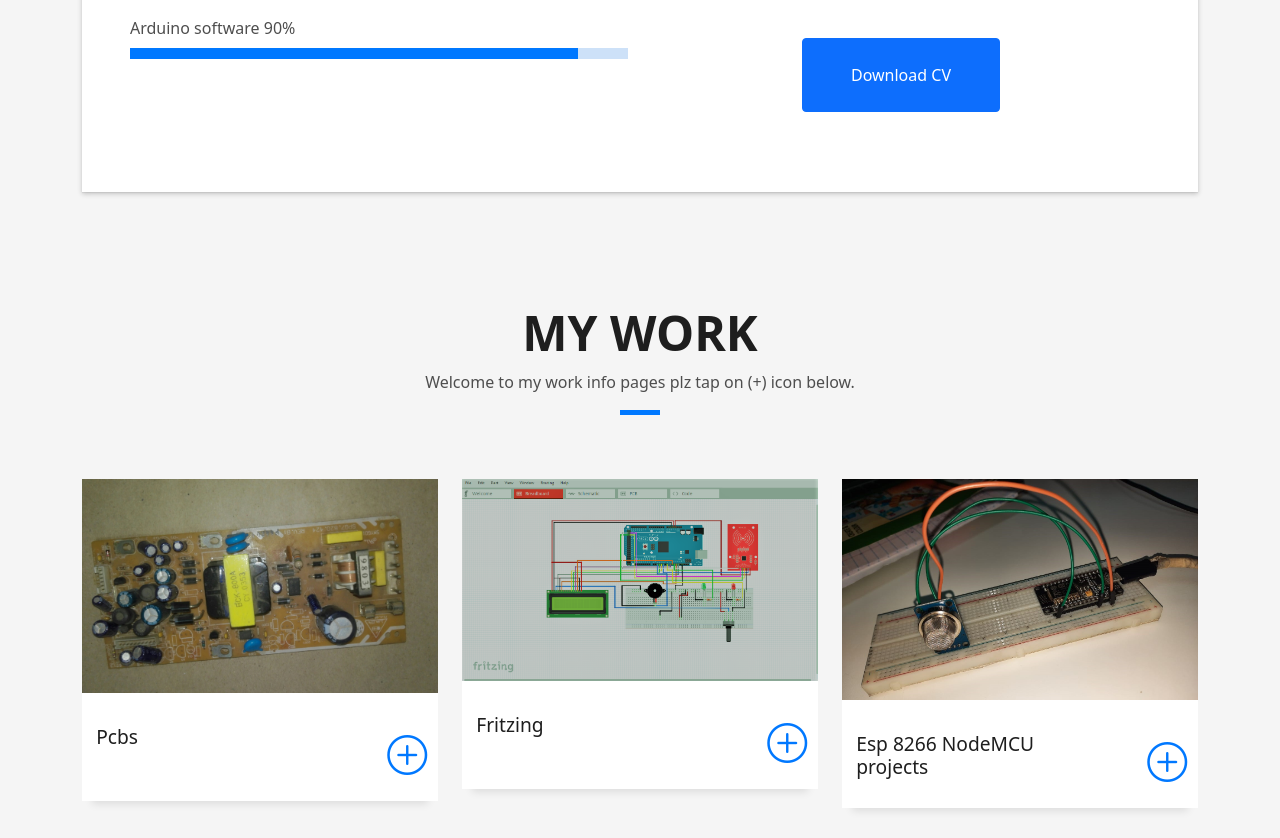
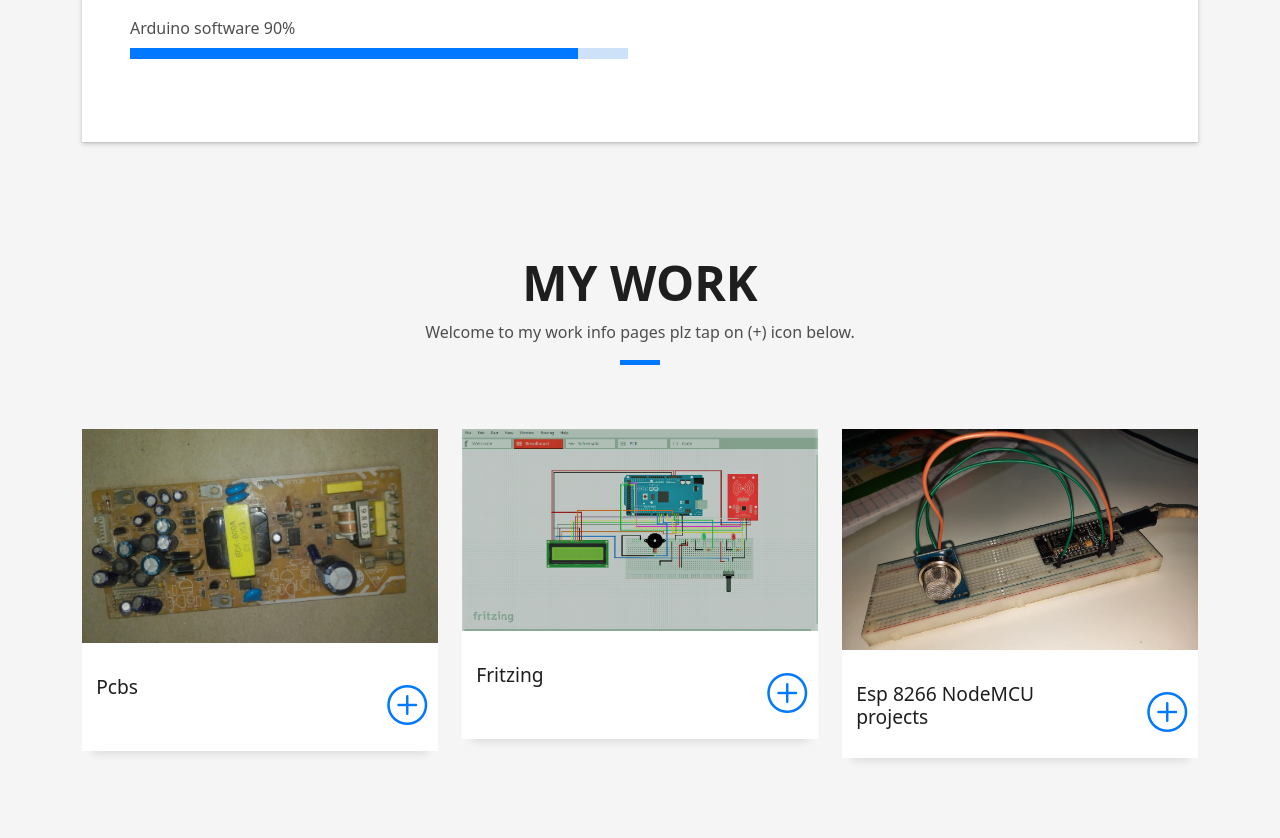
Before and after one commit to gibtai254/Ke.oi, a plain HTML site: page index.html in a window 1280 px wide. Shown: the part 1414-2252 px from the top of the page. Drawn offline with Linux system fonts and the light colour scheme.

Commit message:
Update index.html
initial commit

```diff
--- a/index.html
+++ b/index.html
@@ -125,11 +125,7 @@
                       thanks alot be blessed and weellcome again and again at Gibsons Website
                     </p>
 
-				<div class="row justify-content-center mt-5">
-    		      	<div class="col-md-6 text-center ftco-animate">
-    				<p><a href="#" class="btn btn-primary py-4 px-5">Download CV</a></p>
-    			    </div>
-    		       </div>
+
 
 
 
```
